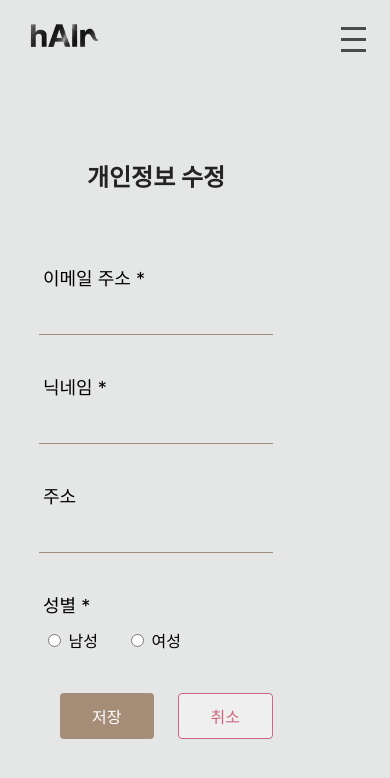
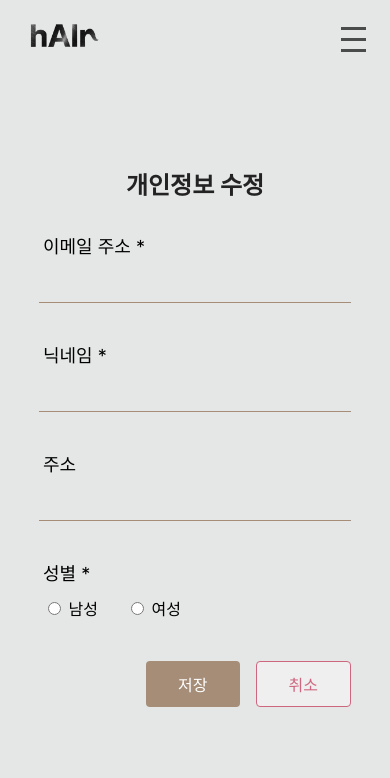
Before and after one commit to AnnSungHee/hAIr_React.JS, a React (Create React App) app: page /mypage-edit in a window 390 px wide. Shown: the top 778 px of the page. Built offline with nearby package versions, Linux system fonts and the light colour scheme; no server answers; a web font is replaced by a local one.

Commit message:
add : [송가람] 반응형으로 수정

```diff
--- a/src/assets/styles/pages/HomePageStyle.css
+++ b/src/assets/styles/pages/HomePageStyle.css
@@ -100,6 +100,7 @@ body, html {
   transition: transform 0.7s ease-in-out;
   width: 100%; /* 부모 요소 너비를 넘지 않도록 설정 */
   overflow-x: hidden; /* 가로 스크롤 제거 */
+  padding-top: 88px; /* 헤더 높이만큼 패딩 추가 */
 }
 
 @media screen and (max-width: 1024px) {
--- a/src/assets/styles/pages/MypageEditPageStyle.css
+++ b/src/assets/styles/pages/MypageEditPageStyle.css
@@ -1,21 +1,35 @@
-.profile-form{
+body, html {
+    margin: 0;
+    padding: 0;
+    width: 100%;
+    height: 100%;
+    overflow-x: hidden;
+}
+
+.container {
     display: flex;
     flex-direction: column;
     align-items: center;
+    justify-content: center;
 
-    max-width: 80%;
+    padding-top: 88px; /* 헤더 높이만큼 패딩 추가 */
+}
+
+.profile-form {
+    display: flex;
+    flex-direction: column;
+    align-items: center;
+    width: 100%;
+    max-width: 2000px; /* 적절한 최대 너비 설정 */
     padding: 0 10%;
-    margin-top: 88px;
+}
 
-    &>h1{
+.profile-form > h1 {
     font-size: 24px;
     font-weight: bold;
     color: #232323;
-
-        margin-bottom: 80px;
+    margin-bottom: 40px;
 }
-}
-
 
 .form-group {
     display: flex;
@@ -23,16 +37,18 @@
     gap: 16px;
     margin-bottom: 44px;
     width: 100%;
+    max-width: 1000px; /* 적절한 최대 너비 설정 */
+}
 
-    & label{
+.form-group label {
     font-size: 18px;
     color: #000000;
     padding: 0 4px;
 }
 
-    & input[type="text"],
-    & input[type="email"],
-    & input[type="password"] {
+.form-group input[type="text"],
+.form-group input[type="email"],
+.form-group input[type="password"] {
     border: none;       /* 테두리 제거 */
     background: none;   /* 배경색 제거 */
     outline: none;      /* 외곽선 제거 */
@@ -44,35 +60,30 @@
     margin: 0;        /* 기본 마진 제거 */
     font: inherit;    /* 부모 요소의 폰트 상속 */
     color: inherit;   /* 부모 요소의 색상 상속 */
-
     border-bottom: 0.5px #A58D78 solid;
     padding: 10px 4px;
     padding-top: 0;
     width: 100%;
 }
-}
-
 
 .gender-options {
     display: flex;
     gap: 20px;
+}
 
-    &>label{
+.gender-options label {
     font-size: 16px;
-    }
 }
 
 .form-actions {
-    align-self: flex-end;
-
     display: flex;
-    justify-content: end;
-    gap: 24px;
-
-    padding-bottom: 80px;
+    justify-content: flex-end;
+    gap: 16px;
+    width: 100%;
+    max-width: 600px; /* 적절한 최대 너비 설정 */
 }
 
-    & .save-button {
+.save-button {
     border: none;
     font-size: 16px;
     color: #ffffff;
--- a/src/assets/styles/pages/MypagePage.css
+++ b/src/assets/styles/pages/MypagePage.css
@@ -8,7 +8,6 @@
     margin-left: auto;
     margin-right: auto;
     padding-bottom: 32px;
-
     max-width: 1280px;
 
     & a{
--- a/src/components/HeaderComponent.js
+++ b/src/components/HeaderComponent.js
@@ -62,6 +62,14 @@ const HeaderComponent = () => {
                             Mypage
                         </Link>
                     </li>
+                    <li>
+                        <Link
+                            to="/style-recommendation"
+                            className={isActive('/mypage') ? 'selectedLink' : ''}
+                        >
+                            Recommendation
+                        </Link>
+                    </li>
                     {token ? (
                         <li>
                             <Link onClick={handleLogout} style={{ cursor: 'pointer' }}>
@@ -109,6 +117,14 @@ const HeaderComponent = () => {
                     >
                         Mypage
                     </Link>
+                </li>
+                <li>
+                        <Link
+                            to="/style-recommendation"
+                            className={isActive('/mypage') ? 'selectedLink' : ''}
+                        >
+                            Recommendation
+                        </Link>
                 </li>
                 {token ? (
                     <li>
--- a/src/pages/MypageEditPage.js
+++ b/src/pages/MypageEditPage.js
@@ -82,7 +82,7 @@ const MypageEditPage = () => {
     return (
         <div>
             <HeaderComponent />
-
+            <div className='container'>
                 <form onSubmit={handleSubmit} className="profile-form">
                     <h1>개인정보 수정</h1>
                     <div className="form-group">
@@ -110,6 +110,7 @@ const MypageEditPage = () => {
                     </div>
                 </form>
             </div>
+        </div>
     );
 };
 
--- a/src/pages/MypagePage.js
+++ b/src/pages/MypagePage.js
@@ -41,7 +41,6 @@ const MypagePage = () => {
   return (
     <div>
       <HeaderComponent />
-
       <div className='pageMain'>
 
         <div className='profileBox'>
```
Lines whose indentation alone changed are shown as unchanged.
